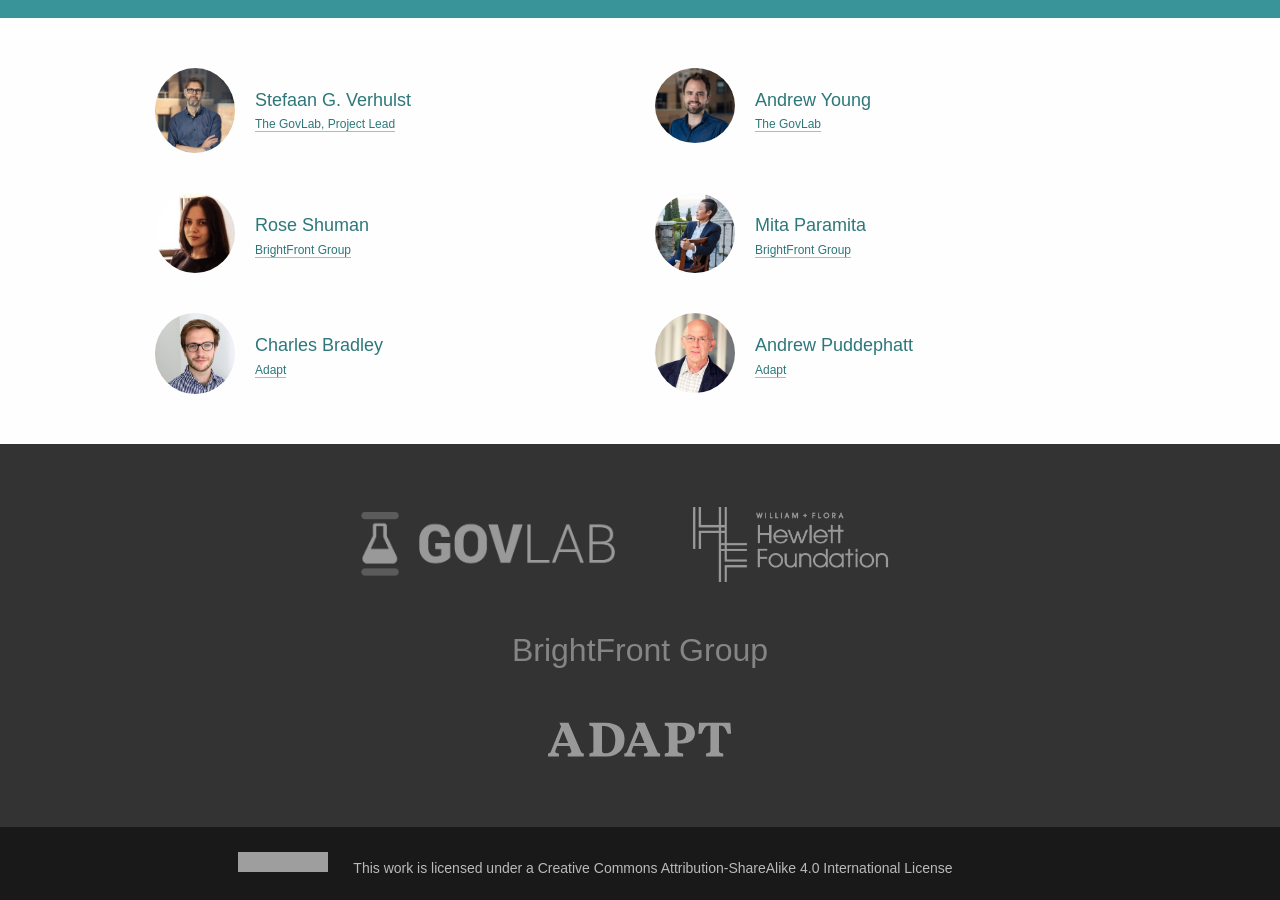
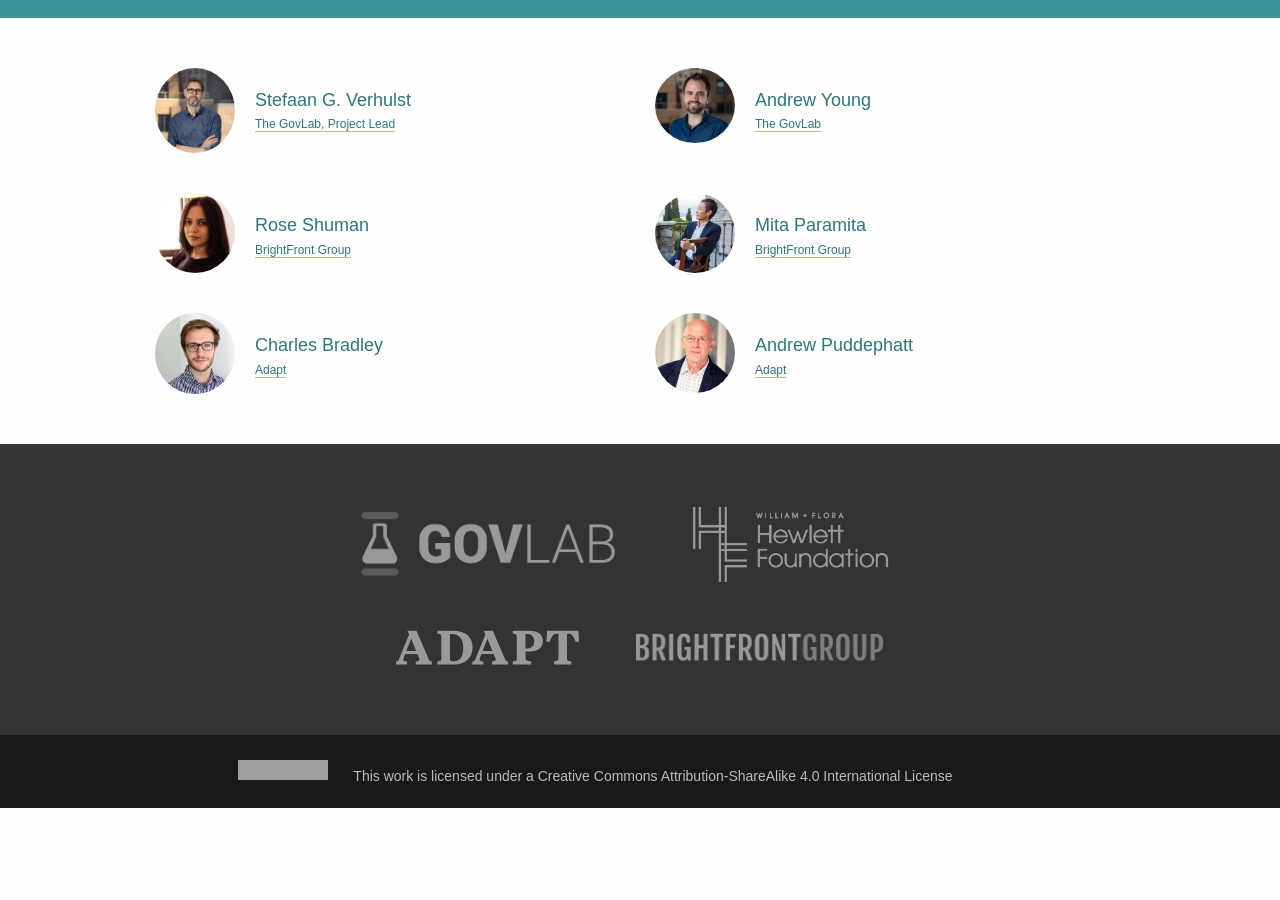
Before and after one commit to GovLab/data-stewards, a Jekyll site: the page built from source/index.html, in a window 1280 px wide and 900 px high, scrolled down 3047 px. Built offline with Jekyll 4.4.1, drawn with Linux system fonts in a browser that asks for light colours; after the commit the page ends 3855 px from its top, so only the background shows below that; grey boxes are pictures that could not be loaded.

Commit message:
redo brightfront logo

```diff
--- a/source/_includes/footer.html
+++ b/source/_includes/footer.html
@@ -4,8 +4,9 @@
       <div class="footer__content">
         <a class=""  href="http://thegovlab.org/"><img src="{{ '/images/govlab-logo-white.png' | relative_url }}" alt="The GovLab"></a>
         <a class=""  href="https://www.hewlett.org/"><img src="{{ '/images/hewlett-logo.png' | relative_url }}" alt="Hewlett Foundation"></a>
-        <a class="footer__content__text-link" href="http://www.brightfrontgroup.com/">BrightFront Group</a><br>
         <a class=""  href="http://www.weareadapt.io/"><img src="{{ '/images/adapt-logo.svg' | relative_url }}" alt="Adapt"></a>
+        <a class=""  href="http://www.brightfrontgroup.com/"><img src="{{ '/images/brightfront-logo.png' | relative_url }}" alt="BrightFront Group"></a>
+        <!-- <a class="footer__content__text-link" href="http://www.brightfrontgroup.com/">BrightFront Group</a><br> -->
         <!-- <a class="footer__content__text-link" href="http://www.weareadapt.io/">Adapt</a> -->
       </div>
     </div>
```
Also changed, not shown: source/images/brightfront-logo.png (added).
